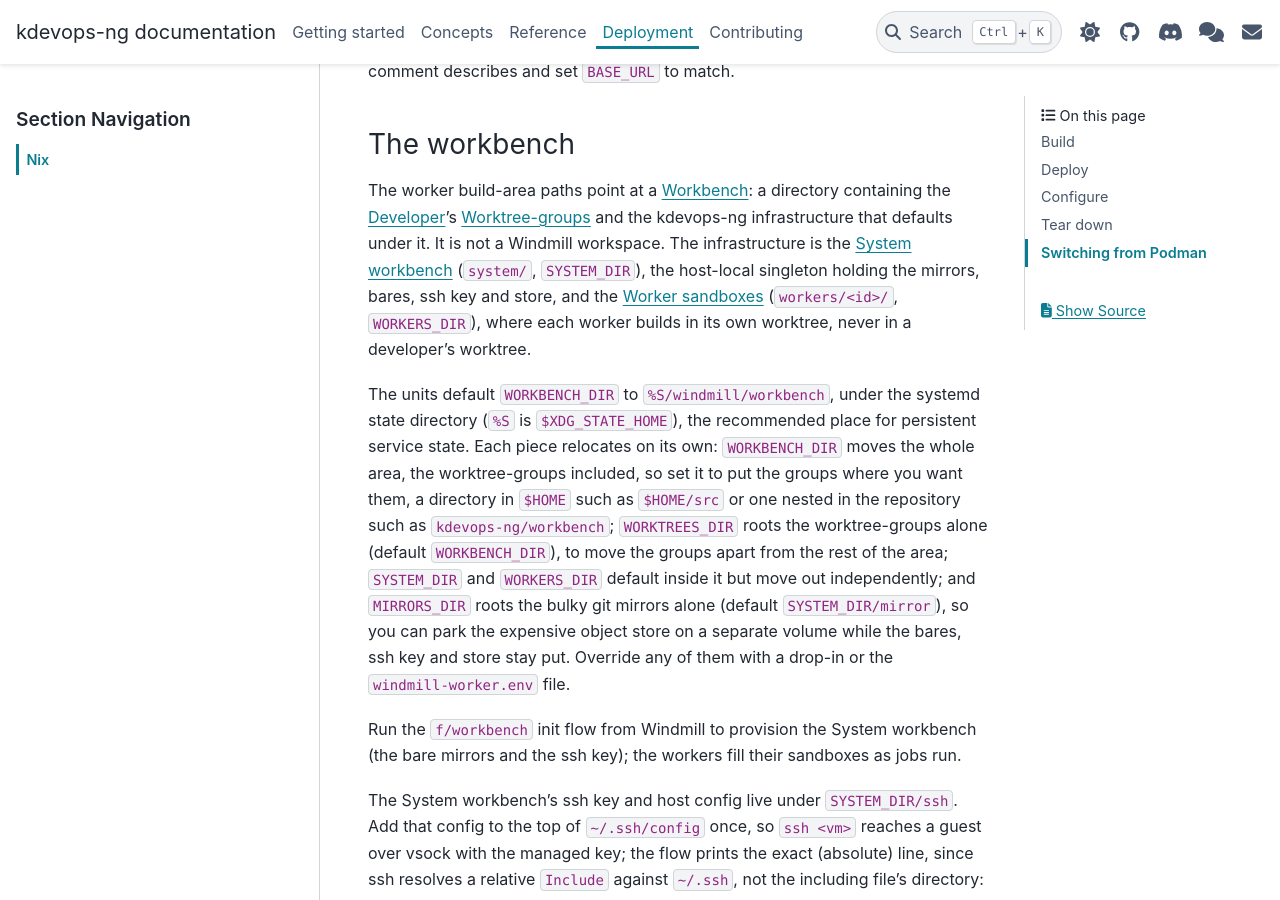
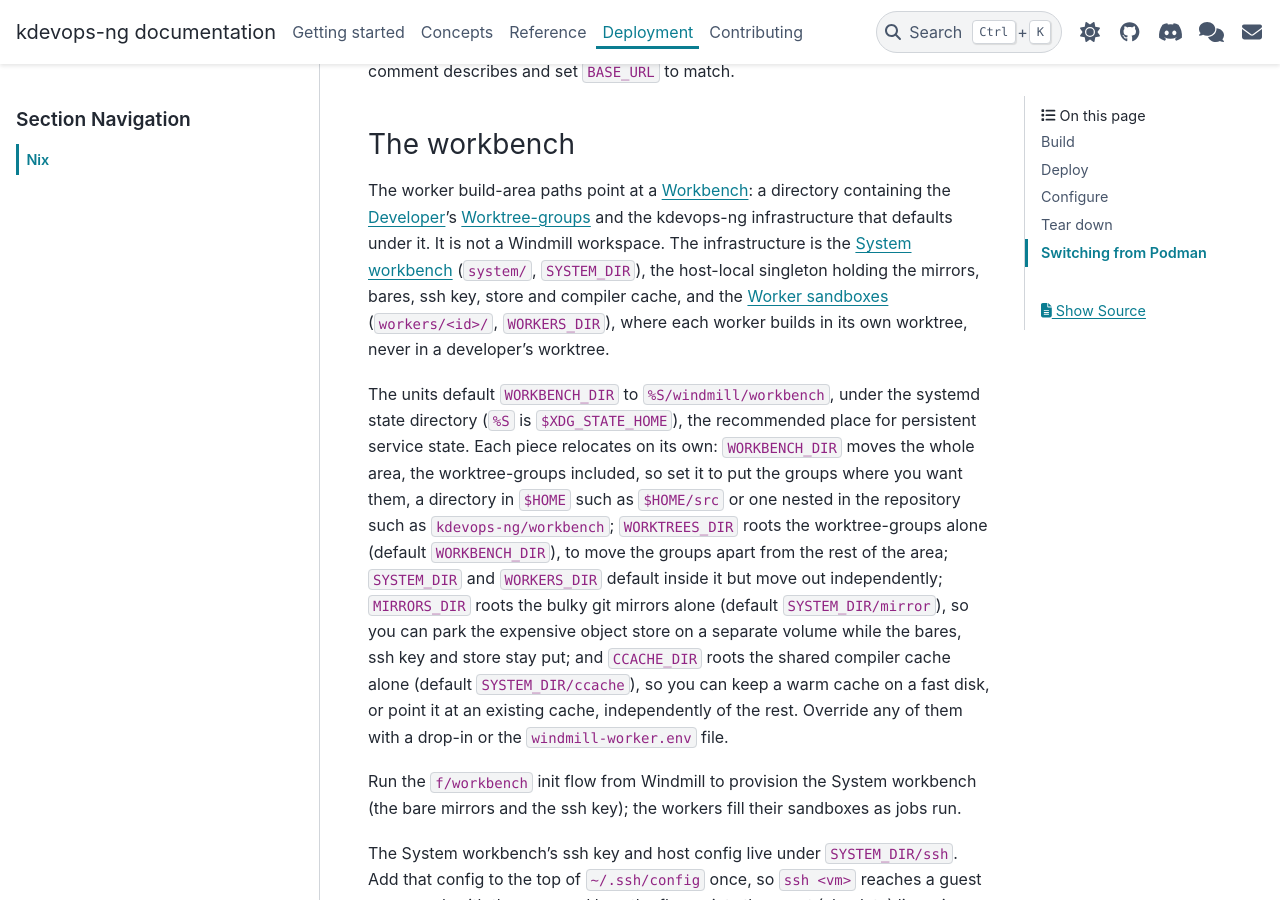
Before and after one commit to dagomez137/kdevops-ng, a Sphinx documentation site: the page built from docs/deployment/nix.rst, in a window 1280 px wide and 900 px high, scrolled down 6695 px. Built offline with Sphinx 7.4.7 and the PyData theme 0.15.4, drawn with Linux system fonts in a browser that asks for light colours; some of the changed text lies outside the part shown.

Commit message:
workbench: store ccache in the System workbench via CCACHE_DIR
The compiler cache lived at WORKERS_DIR/shared/ccache, under the worker
sandbox root. That root is the ephemeral half of the build area: the
build-area cleanups and the worker-id rename churn it, so a durable,
host-local, shared asset sat in a place that gets wiped. It is the same
mistake the mirror had before MIRRORS_DIR.

Promote the cache to the System workbench alongside the bares, mirror, ssh
key and store. Add CCACHE_DIR as its root, defaulting to SYSTEM_DIR/ccache
so it tracks the System workbench on a move, and overridable on its own so
a host can keep a warm cache on a fast disk or point at an existing one.
The ccache base_dir stays WORKERS_DIR, the path-rewriting root where builds
actually run, so cross-worker cache sharing is unaffected; only the cache
location moves. CCACHE_DIR is also ccache's own cache-dir variable, so
whitelisting it on the worker keeps the tool and the managed config in
agreement.

ADR-0008, the glossary and the nix deployment notes are updated to name the
variable and list it among the build-area paths.

Generated-by: Claude AI
Signed-off-by: Daniel Gomez <da.gomez@kernel.org>

```diff
--- a/docs/deployment/nix.rst
+++ b/docs/deployment/nix.rst
@@ -187,9 +187,9 @@ default, so the stack runs untouched; override any by editing that unit's
   tags apply): which jobs the instance pulls. The vm and vm-run instances get
   theirs from install-time drop-ins; see `Workers`_.
 * ``WORKBENCH_DIR``, ``WORKTREES_DIR``, ``SYSTEM_DIR``, ``MIRRORS_DIR``,
-  ``WORKERS_DIR``, ``VENDOR_DIR``: the build-area paths, each relocatable on its
-  own. See `The workbench`_ for what each roots, how they nest, and their
-  defaults.
+  ``CCACHE_DIR``, ``WORKERS_DIR``, ``VENDOR_DIR``: the build-area paths, each
+  relocatable on its own. See `The workbench`_ for what each roots, how they
+  nest, and their defaults.
 * ``NIX_BIN`` (``/nix/var/nix/profiles/default/bin``): the directory holding
   ``nix`` on the worker's PATH. The default suits most hosts; point it at a
   reachable ``bin`` on a NixOS host, whose default profile lives under the
@@ -299,8 +299,9 @@ The worker build-area paths point at a :term:`Workbench`: a directory
 containing the :term:`Developer`'s :term:`Worktree-groups <Worktree-group>` and
 the kdevops-ng infrastructure that defaults under it. It is not a Windmill
 workspace. The infrastructure is the :term:`System workbench` (``system/``,
-``SYSTEM_DIR``), the host-local singleton holding the mirrors, bares, ssh key
-and store, and the :term:`Worker sandboxes <Worker sandbox>` (``workers/<id>/``,
+``SYSTEM_DIR``), the host-local singleton holding the mirrors, bares, ssh key,
+store and compiler cache, and the :term:`Worker sandboxes <Worker sandbox>`
+(``workers/<id>/``,
 ``WORKERS_DIR``), where each worker builds in its own worktree, never in a
 developer's worktree.
 
@@ -312,10 +313,13 @@ where you want them, a directory in ``$HOME`` such as ``$HOME/src`` or one
 nested in the repository such as ``kdevops-ng/workbench``; ``WORKTREES_DIR``
 roots the worktree-groups alone (default ``WORKBENCH_DIR``), to move the groups
 apart from the rest of the area; ``SYSTEM_DIR`` and ``WORKERS_DIR`` default
-inside it but move out independently; and ``MIRRORS_DIR`` roots the bulky git
+inside it but move out independently; ``MIRRORS_DIR`` roots the bulky git
 mirrors alone (default ``SYSTEM_DIR/mirror``), so you can park the expensive
-object store on a separate volume while the bares, ssh key and store stay put.
-Override any of them with a drop-in or the ``windmill-worker.env`` file.
+object store on a separate volume while the bares, ssh key and store stay put;
+and ``CCACHE_DIR`` roots the shared compiler cache alone (default
+``SYSTEM_DIR/ccache``), so you can keep a warm cache on a fast disk, or point it
+at an existing cache, independently of the rest. Override any of them with a
+drop-in or the ``windmill-worker.env`` file.
 
 Run the ``f/workbench`` init flow from Windmill to provision the System
 workbench (the bare mirrors and the ssh key); the workers fill their sandboxes
```
Also changed, not shown: other parts of docs/deployment/nix.rst (+1 -1 lines), docs/adr/0008-build-area-layout.md (+4 -3 lines), docs/concepts/terms.rst (+6 -5 lines), 2 other files.
